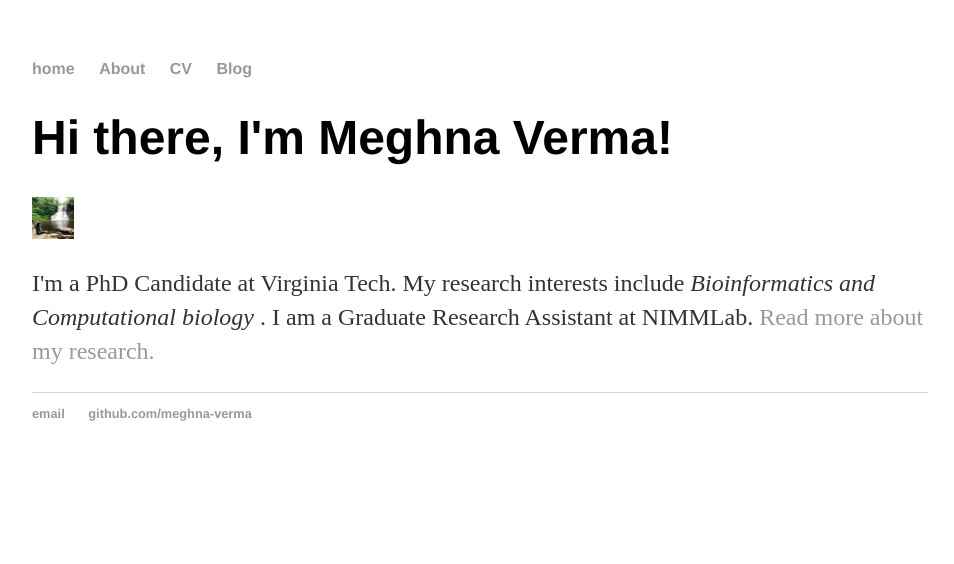
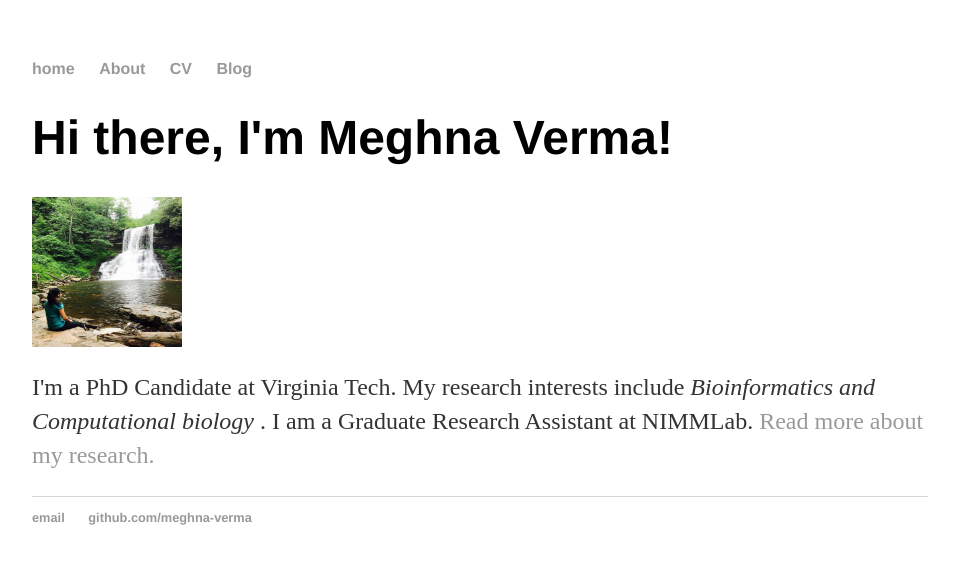
Before and after one commit to meghna-verma/meghna-verma.github.io, a Jekyll site: the page built from index.html, in a window 1280 px wide. Shown: the top 564 px of the page, without its empty margins (160-1114 px from the left). Built offline with Jekyll 4.4.1, drawn with Linux system fonts in a browser that asks for light colours.

Commit message:
Image size and realignment

```diff
--- a/index.html
+++ b/index.html
@@ -4,6 +4,6 @@ title: Meghna Verma, PhD Candidate
 ---
 <div class="blurb">
 	<h1>Hi there, I'm Meghna Verma!</h1>
-        <img src="images/Cascades.jpg", height="42" width="42">
+        <img src="images/Cascades.jpg", height="150" width="150", ALIGN = "top"/>
 	<p>I'm a PhD Candidate at Virginia Tech. My research interests include <em> Bioinformatics and Computational biology </em>. I am a Graduate Research Assistant at NIMMLab. <a href="https://scholar.google.com/citations?user=mJLiaswAAAAJ&hl=en">Read more about my research.</a></p>
 </div><!-- /.blurb -->
```
